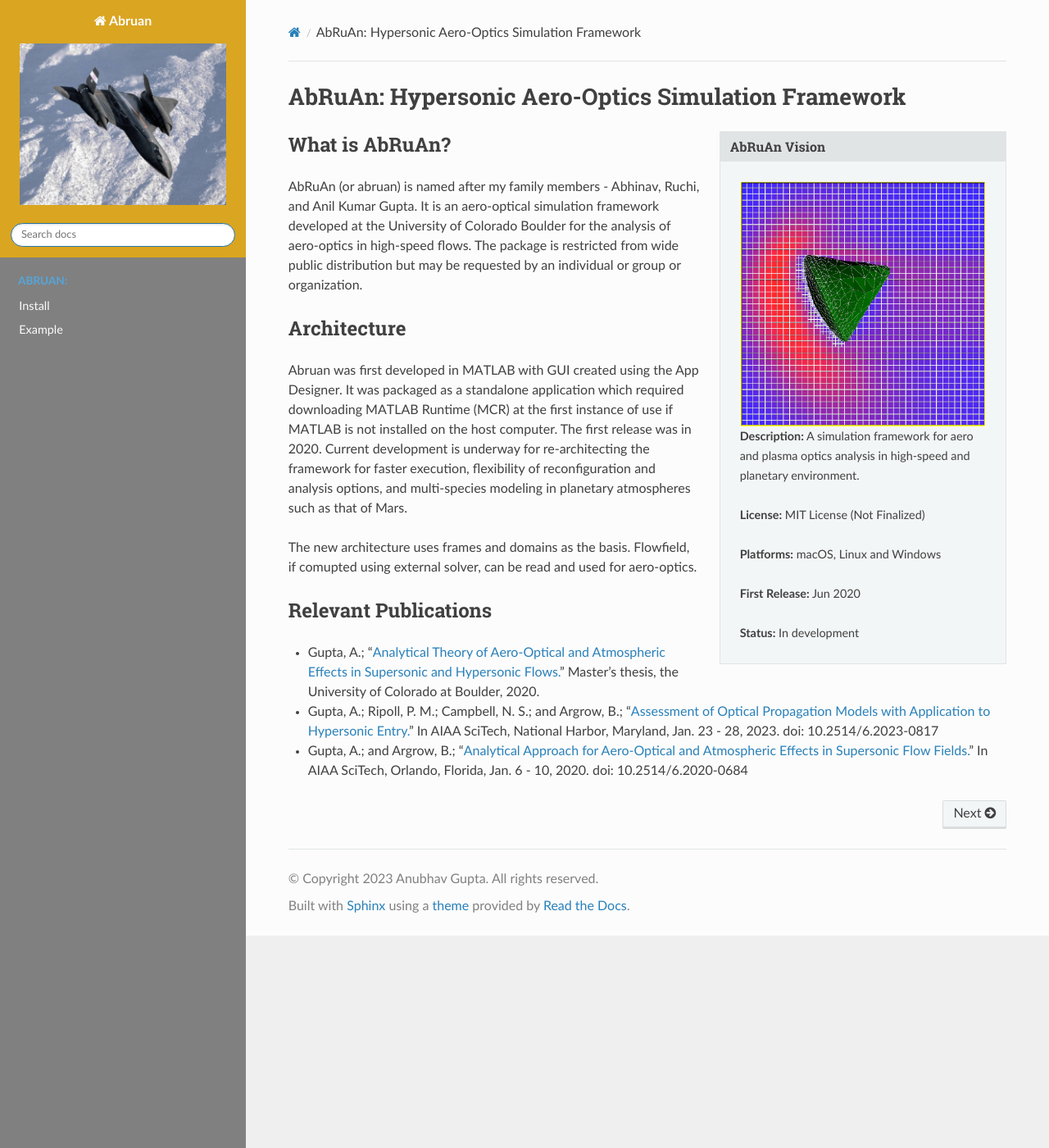
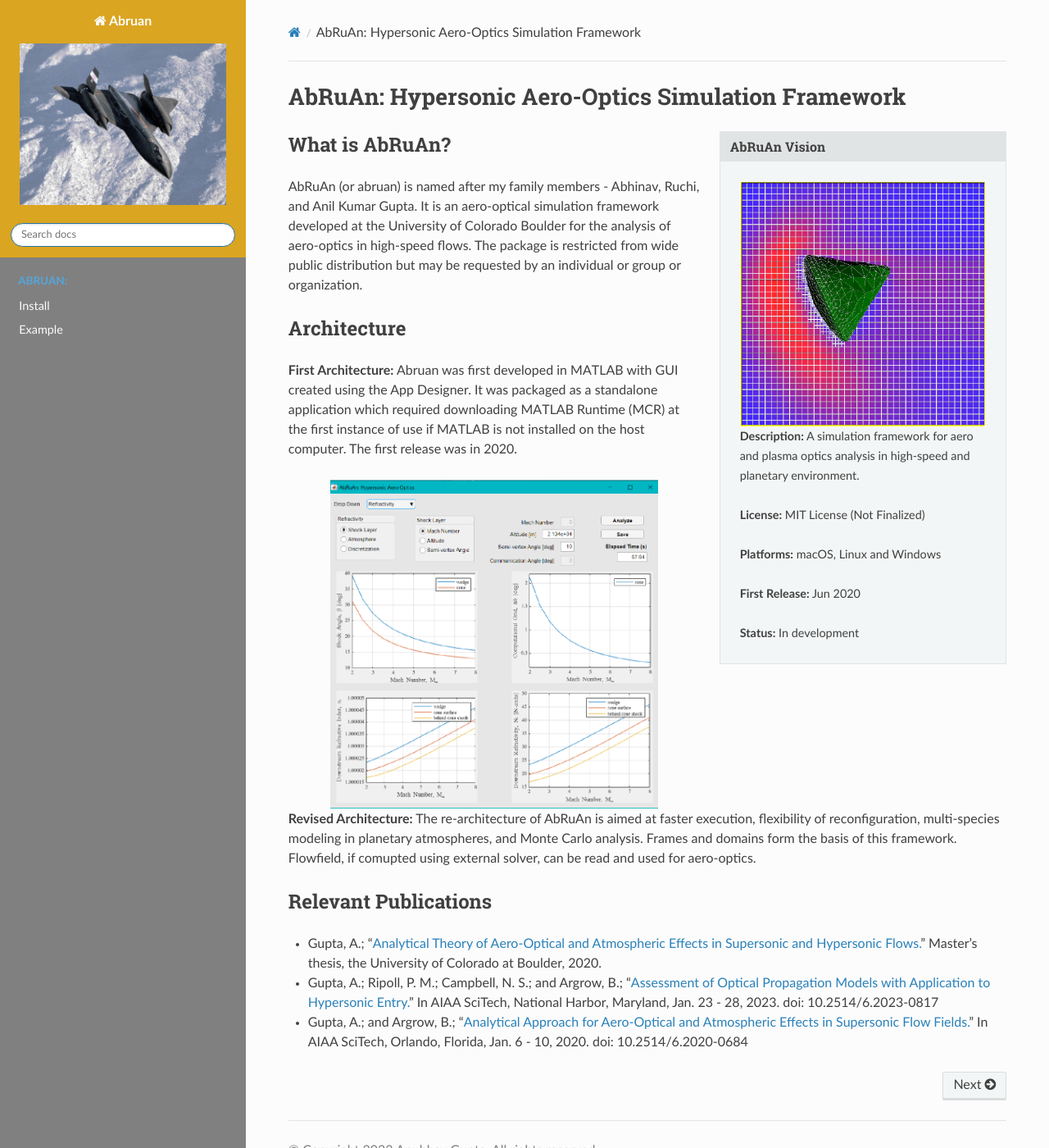
Before and after one commit to aerobuff-anubhav/abruan_documentation, a Sphinx documentation site: the page built from docs/source/index.rst, in a window 1280 px wide and 1400 px high. Shown: the whole window at 82% size. Built offline with Sphinx 7.4.7 and the Read the Docs theme 2.0.0, drawn with Linux system fonts in a browser that asks for light colours.

Commit message:
adding details for first architecture.

```diff
--- a/docs/source/index.rst
+++ b/docs/source/index.rst
@@ -24,13 +24,14 @@ What is AbRuAn?
 AbRuAn (or abruan) is named after my family members - Abhinav, Ruchi, and Anil Kumar Gupta. It is an aero-optical simulation framework developed at the University of Colorado Boulder for the analysis of aero-optics in high-speed flows. The package is restricted from wide public distribution but may be requested by an individual or group or organization.
 
 Architecture
------------------
-Abruan was first developed in MATLAB with GUI created using the App Designer. It was packaged as a standalone application which required downloading MATLAB Runtime (MCR) at the first instance of use if MATLAB is not installed on the host computer. The first release was in 2020. Current development is underway for re-architecting the framework for faster execution, flexibility of reconfiguration and analysis options, and multi-species modeling in planetary atmospheres such as that of Mars.
+-------------
+**First Architecture:** Abruan was first developed in MATLAB with GUI created using the App Designer. It was packaged as a standalone application which required downloading MATLAB Runtime (MCR) at the first instance of use if MATLAB is not installed on the host computer. The first release was in 2020.
 
-The new architecture uses frames and domains as the basis. Flowfield, if comupted using external solver, can be read and used for aero-optics.
+.. image:: _images/abruan_interface.PNG
+   :align: center
+   :width: 400
 
-.. .. image:: _images/abruan_architecture.jpeg
-..    :align: center
+**Revised Architecture:** The re-architecture of AbRuAn is aimed at faster execution, flexibility of reconfiguration, multi-species modeling in planetary atmospheres, and Monte Carlo analysis. Frames and domains form the basis of this framework. Flowfield, if comupted using external solver, can be read and used for aero-optics.
 
 Relevant Publications
 ----------------------
```
Also changed, not shown: docs/source/_images/abruan_interface.PNG (added).
